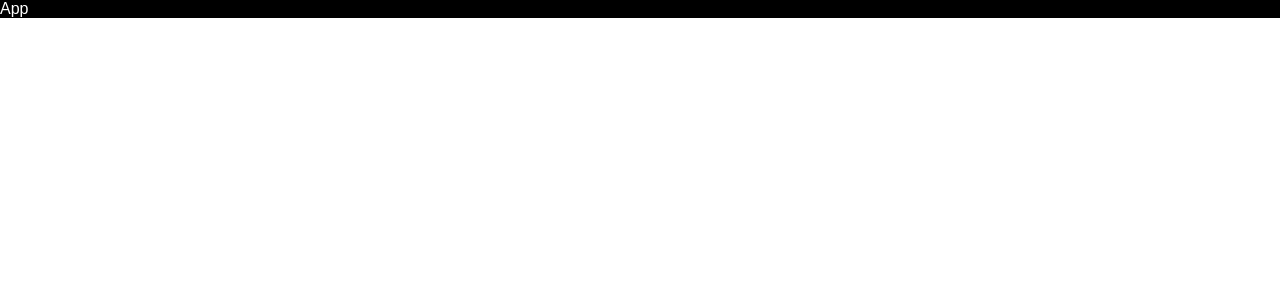
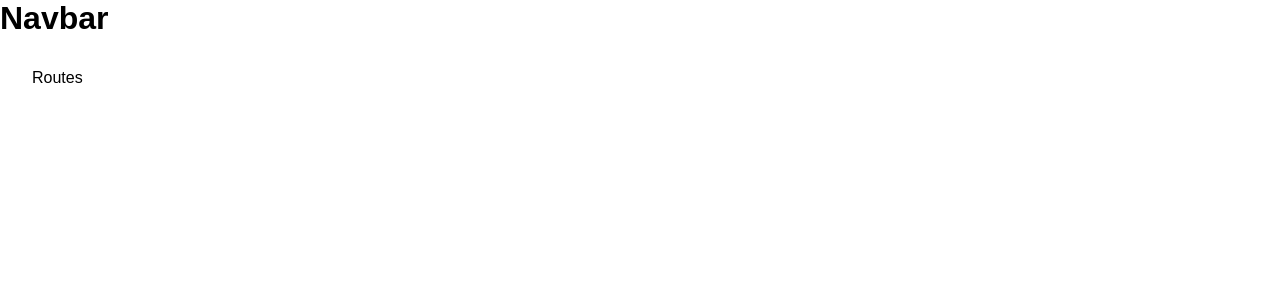
Before and after one commit to nguyetque01/SocialWorkManagement, a React (Create React App) app in the folder frontend/: page / in a window 1280 px wide. Shown: the top 300 px of the page. Built offline with nearby package versions, Linux system fonts and the light colour scheme.

Commit message:
Frontend: Install And Use Packages: React Router DOM, MUI

```diff
--- a/frontend/package.json
+++ b/frontend/package.json
@@ -3,6 +3,9 @@
   "version": "0.1.0",
   "private": true,
   "dependencies": {
+    "@emotion/react": "^11.11.3",
+    "@emotion/styled": "^11.11.0",
+    "@mui/material": "^5.15.4",
     "@testing-library/jest-dom": "^5.17.0",
     "@testing-library/react": "^13.4.0",
     "@testing-library/user-event": "^13.5.0",
@@ -12,6 +15,7 @@
     "@types/react-dom": "^18.2.18",
     "react": "^18.2.0",
     "react-dom": "^18.2.0",
+    "react-router-dom": "^6.21.2",
     "react-scripts": "5.0.1",
     "sass": "^1.69.7",
     "typescript": "^4.9.5",
--- a/frontend/src/App.tsx
+++ b/frontend/src/App.tsx
@@ -6,7 +6,12 @@ const App = () => {
 
   const appStyles = darkMode ? "app dark" : "app";
 
-  return <div className={appStyles}>App</div>;
+  return (
+    <div className={appStyles}>
+      <h1>Navbar</h1>
+      <div className="wrapper">Routes</div>
+    </div>
+  );
 };
 
 export default App;
--- a/frontend/src/context/theme.context.tsx
+++ b/frontend/src/context/theme.context.tsx
@@ -15,7 +15,7 @@ interface IThemeContextProviderProps {
 }
 
 const ThemeContextProvider = ({ children }: IThemeContextProviderProps) => {
-  const [darkMode, setDarkMode] = useState<boolean>(true);
+  const [darkMode, setDarkMode] = useState<boolean>(false);
 
   const toggleDarkMode: () => void = () => {
     setDarkMode((prevState) => !prevState);
--- a/frontend/src/index.tsx
+++ b/frontend/src/index.tsx
@@ -1,14 +1,17 @@
 import React from "react";
 import ReactDOM from "react-dom/client";
 import App from "./App";
+import ThemeContextProvider from "./context/theme.context";
+import { BrowserRouter } from "react-router-dom";
 import "./global.scss";
-import ThemeContextProvider from "./context/theme.context";
 
 const root = ReactDOM.createRoot(
   document.getElementById("root") as HTMLElement
 );
 root.render(
   <ThemeContextProvider>
-    <App />
+    <BrowserRouter>
+      <App />
+    </BrowserRouter>
   </ThemeContextProvider>
 );
```
Also changed, not shown: 1 other file (tests, documents, lock files or other folders).
